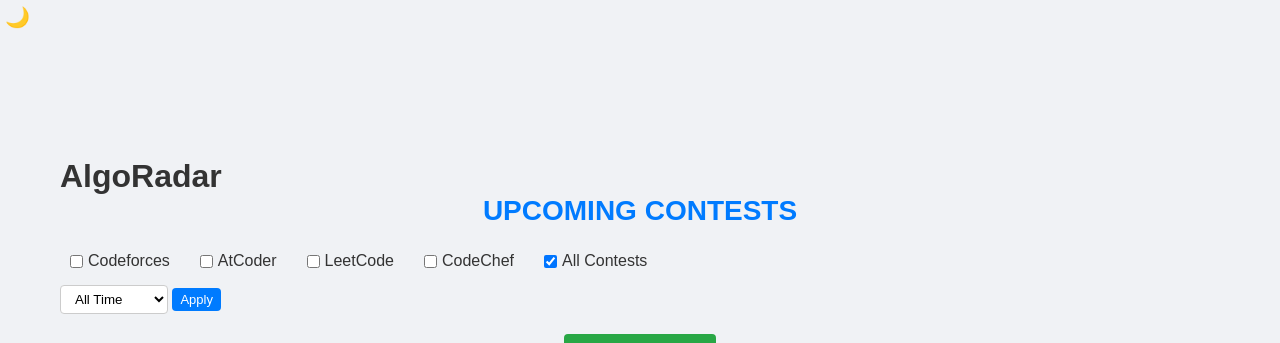
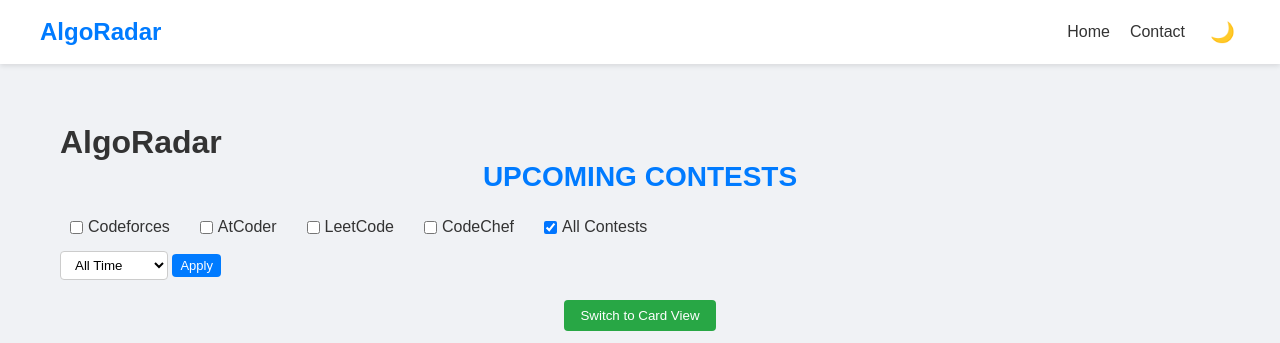
Before and after one commit to nilanshucodes/AlgoRadar, a Flask app: page / in a window 1280 px wide. Shown: the top 343 px of the page. Run offline with Flask 3, Linux system fonts and the light colour scheme; data that the repository does not hold is empty.

Commit message:
add Header

```diff
--- a/templates/base.html
+++ b/templates/base.html
@@ -5,9 +5,21 @@
     <title>{% block title %}AlgoRadar{% endblock %}</title>
     <link rel="stylesheet" href="{{ url_for('static', filename='style.css') }}">
 </head>
+<header>
+  <div class="header-container">
+    <h1 class="logo">AlgoRadar</h1>
+    <nav>
+      <ul>
+        <li><a href="/">Home</a></li>
+        <li><a href="/contact">Contact</a></li>
+        <li><button id="themeToggle">🌙</button></li>
+      </ul>
+    </nav>
+  </div>
+</header>
+
 <body>
     <!-- Dark/Light toggle button -->
-    <button id="themeToggle" class="theme-btn">🌙</button>
     <main>
         {% block content %}{% endblock %}
     </main>
```
